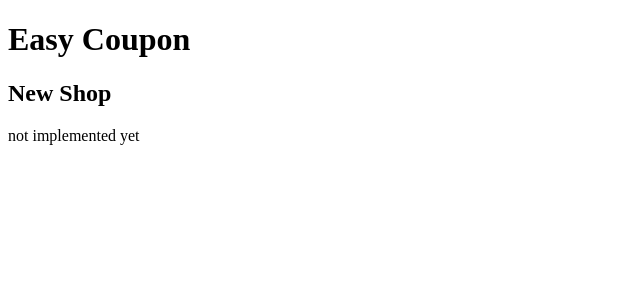
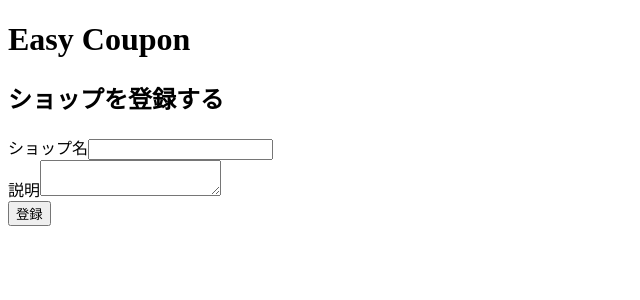
Before and after one commit to odiak/easy-coupon, a React app: page /shops/new in a window 1280 px wide. Shown: the top 300 px of the page, without its empty margins (0-640 px from the left). Built offline with nearby package versions, Linux system fonts and the light colour scheme; no server answers; sample sign-in values are in the browser's storage.

Commit message:
Make some changes

```diff
--- a/package.json
+++ b/package.json
@@ -27,6 +27,7 @@
     "qrcode.react": "^1.0.0",
     "react": "^16.13.1",
     "react-dom": "^16.13.1",
+    "react-hook-form": "^5.3.1",
     "react-router-dom": "^5.1.2"
   }
 }
--- a/src/components/Home.tsx
+++ b/src/components/Home.tsx
@@ -1,11 +1,11 @@
 import React, { FC, useEffect, useState, useCallback } from 'react'
 import { Link } from 'react-router-dom'
-import { Shop, ShopServide } from '../services/ShopService'
+import { Shop, ShopService } from '../services/ShopService'
 import { useUser } from '../utils/hooks'
 import { AuthService } from '../services/AuthService'
 
 export const Home: FC<{}> = () => {
-  const shopService = ShopServide.getInstance()
+  const shopService = ShopService.getInstance()
   const authService = AuthService.getInstance()
 
   const [pending, setPending] = useState(true)
--- a/src/components/NewShop.tsx
+++ b/src/components/NewShop.tsx
@@ -1,10 +1,47 @@
 import React, { FC } from 'react'
+import { useForm } from 'react-hook-form'
+import { ShopService } from '../services/ShopService'
+import { useHistory } from 'react-router-dom'
+import { useUser, useRequireSignedIn } from '../utils/hooks'
+
+type Values = {
+  name: string
+  description: string
+}
 
 export const NewShop: FC<{}> = () => {
+  useRequireSignedIn()
+
+  const shopService = ShopService.getInstance()
+
+  const history = useHistory()
+
+  const { handleSubmit, register, errors } = useForm<Values>()
+
+  const user = useUser()
+
+  const onSubmit = async (values: Values) => {
+    if (user == null) return
+
+    const { shopId } = await shopService.createShop({ ...values, ownerUid: user.uid })
+    history.push(`/shops/${shopId}`)
+  }
+
   return (
     <>
-      <h2>New Shop</h2>
-      <p>not implemented yet</p>
+      <h2>ショップを登録する</h2>
+      <form onSubmit={handleSubmit(onSubmit)}>
+        <div>
+          <label htmlFor="name">ショップ名</label>
+          <input type="text" name="name" ref={register({ required: true })} />
+          {errors.name && <p>ショップ名を入力してください。</p>}
+        </div>
+        <div>
+          <label htmlFor="description">説明</label>
+          <textarea name="description" ref={register()}></textarea>
+        </div>
+        <button type="submit">登録</button>
+      </form>
     </>
   )
 }
--- a/src/components/ShopDetail.tsx
+++ b/src/components/ShopDetail.tsx
@@ -38,7 +38,11 @@ export const ShopDetail: FC<{}> = () => {
   ) : (
     <>
       <h2>ショップ: {shop.name}</h2>
+      <p>{shop.description}</p>
       <h3>クーポンのリスト</h3>
+      <p>
+        <Link to={`/shops/${shopId}/coupons/new`}>クーポンを新しく作成する</Link>
+      </p>
       {coupons != null &&
         coupons.map((c) => (
           <div key={c.id}>
--- a/src/services/ShopService.ts
+++ b/src/services/ShopService.ts
@@ -5,14 +5,17 @@ import 'firebase/firestore'
 export type Shop = {
   id: string
   name: string
+  description: string
+  ownerUid: string
+  createdAt: Date
 }
 
 export type FetchShopsOptions = {
   uid: string
 }
 
-export class ShopServide {
-  static getInstance = memoizeOne(() => new ShopServide())
+export class ShopService {
+  static getInstance = memoizeOne(() => new ShopService())
 
   private firestore = firebase.firestore()
 
@@ -22,13 +25,26 @@ export class ShopServide {
   }
 
   async fetchShops({ uid }: FetchShopsOptions): Promise<{ shops: Array<Shop> }> {
-    const qs = await this.firestore.collection('shops').where('ownerUid', '==', uid).get()
+    const qs = await this.firestore
+      .collection('shops')
+      .where('ownerUid', '==', uid)
+      .orderBy('createdAt', 'desc')
+      .get()
     const shops = qs.docs.map(docToShop)
     return { shops }
+  }
+
+  async createShop(
+    shopDraft: Pick<Shop, 'name' | 'description' | 'ownerUid'>
+  ): Promise<{ shopId: string }> {
+    const doc = await this.firestore
+      .collection('shops')
+      .add({ ...shopDraft, createdAt: firebase.firestore.Timestamp.now() })
+    return { shopId: doc.id }
   }
 }
 
 function docToShop(doc: firebase.firestore.DocumentSnapshot<any>): Shop {
   const data = doc.data()
-  return { id: doc.id, ...data }
+  return { id: doc.id, ...data, createdAt: data.createdAt.toDate() }
 }
--- a/src/utils/hooks.ts
+++ b/src/utils/hooks.ts
@@ -1,10 +1,11 @@
 import { useState, useEffect } from 'react'
-import { Shop, ShopServide } from '../services/ShopService'
+import { Shop, ShopService } from '../services/ShopService'
 import { CouponService, Coupon } from '../services/CouponService'
 import { AuthService, User } from '../services/AuthService'
+import { useHistory } from 'react-router-dom'
 
 export function useShop(shopId: string): Shop | null {
-  const shopService = ShopServide.getInstance()
+  const shopService = ShopService.getInstance()
   const [shop, setShop] = useState<Shop | null>(null)
   useEffect(() => {
     ;(async () => {
@@ -38,3 +39,13 @@ export function useUser(callback?: (user: User | null) => void): User | null {
   }, [])
   return user
 }
+
+export function useRequireSignedIn(): void {
+  const history = useHistory()
+
+  AuthService.getInstance().onAuthStateChanged((user) => {
+    if (user == null) {
+      history.replace('/')
+    }
+  })
+}
```
Also changed, not shown: 1 other file (tests, documents, lock files or other folders).
